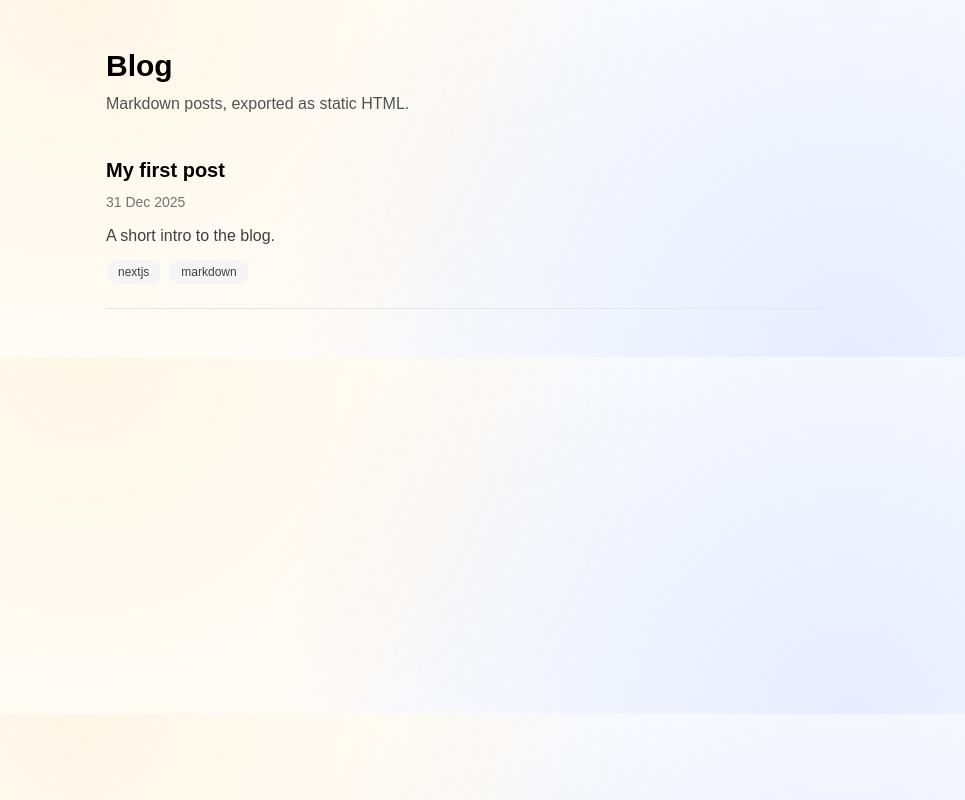
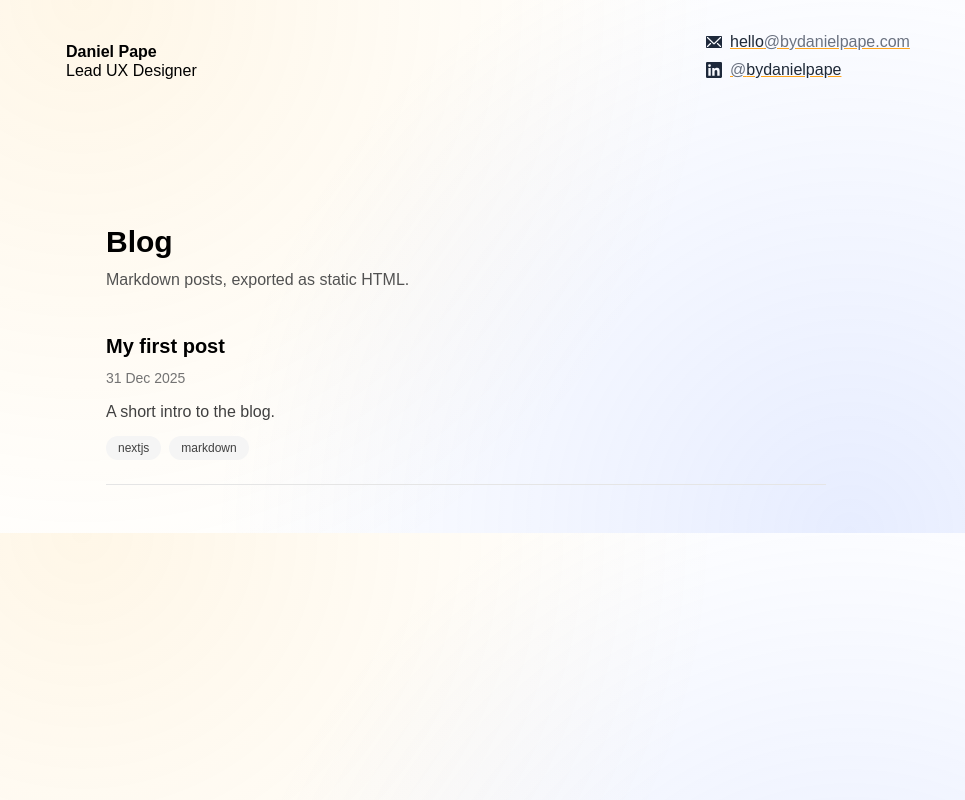
Before and after one commit to danielpape/danielpape.co.uk, a Next.js app: page /blog in a window 1280 px wide. Shown: the whole page, without its empty margins (174-1139 px from the left). Built offline with nearby package versions, Linux system fonts and the light colour scheme.

Commit message:
Added Navigation to Blog Pages

```diff
--- a/pages/blog/[slug].tsx
+++ b/pages/blog/[slug].tsx
@@ -4,6 +4,7 @@ import ReactMarkdown from "react-markdown";
 import remarkGfm from "remark-gfm";
 import { getAllPosts, getPostBySlug } from "@/lib/posts";
 import React from "react";
+import Navigation from "../../components/Navigation";
 
 export const getStaticPaths: GetStaticPaths = async () => {
   const posts = getAllPosts();
@@ -35,7 +36,7 @@ export default function BlogPostPage({
           <meta name="description" content={post.frontmatter.description} />
         ) : null}
       </Head>
-
+      <Navigation />
       <main className="mx-auto max-w-3xl px-6 py-12">
         <article>
           <header className="mb-10">
--- a/pages/blog/index.tsx
+++ b/pages/blog/index.tsx
@@ -2,6 +2,7 @@ import Link from "next/link";
 import Head from "next/head";
 import { getAllPosts } from "@/lib/posts";
 import React from "react";
+import Navigation from "../../components/Navigation";
 
 export async function getStaticProps() {
   const posts = getAllPosts();
@@ -19,6 +20,7 @@ export default function BlogIndex({
         <title>Blog</title>
         <meta name="description" content="Writing in markdown." />
       </Head>
+      <Navigation />
 
       <main className="mx-auto max-w-3xl px-6 py-12">
         <h1 className="text-3xl font-semibold">Blog</h1>
--- a/pages/index.js
+++ b/pages/index.js
@@ -2,7 +2,7 @@ import React from "react";
 import Head from "next/head";
 
 import Navigation from "../components/Navigation";
-import Intro from "../components/Intro";
+import Intro from "../components/intro";
 import Grid from "../components/grid";
 import AboutMe from "../components/aboutme";
 import Experience from "../components/experience";
```
